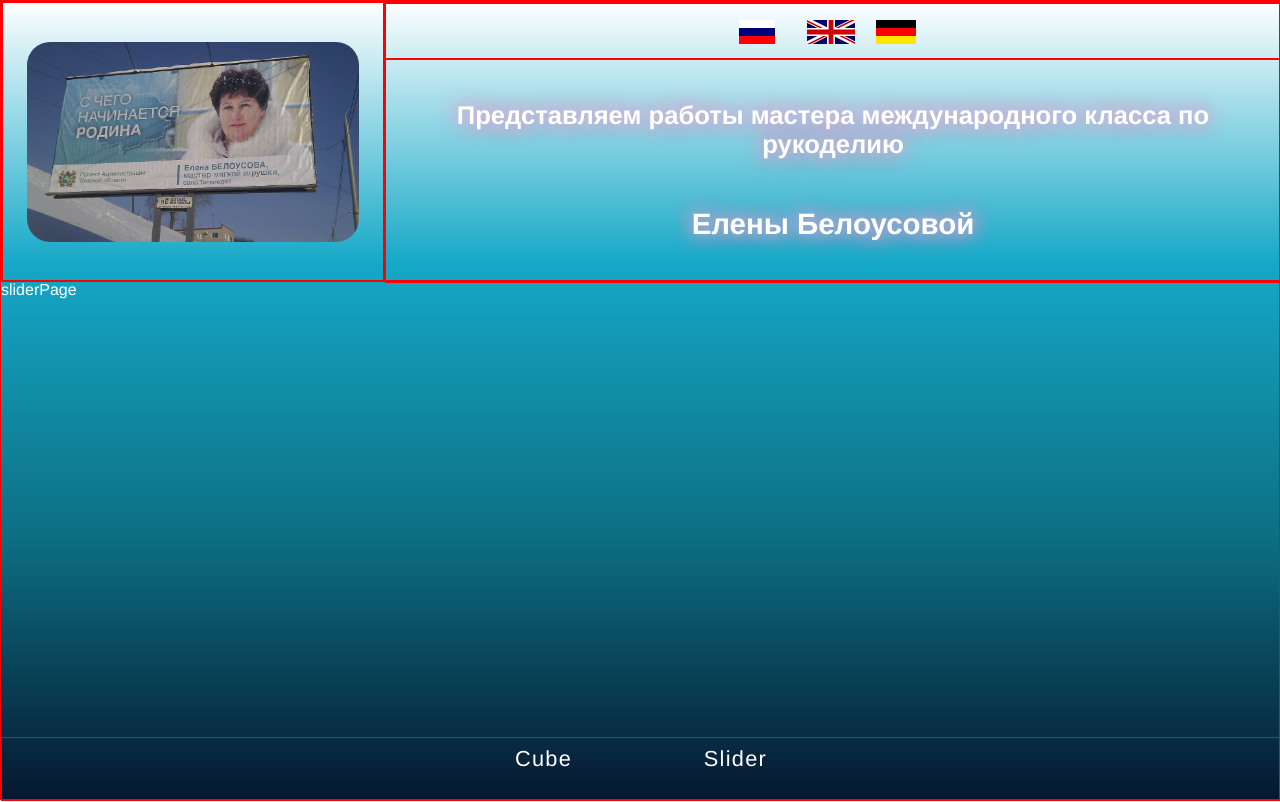
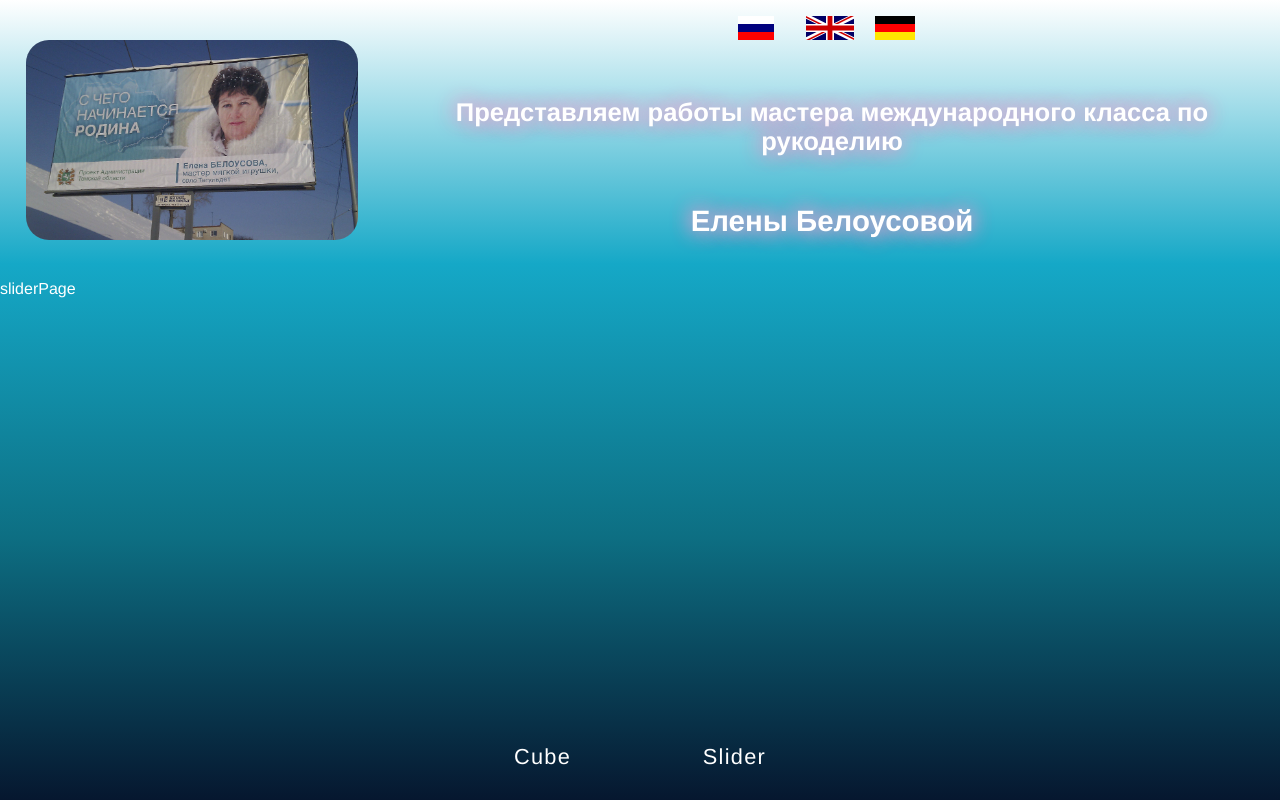
Before and after one commit to IvanGerman/elena-belousova, a React (Create React App) app: page /sliderPage in a window 1280 px wide. Built offline with nearby package versions, Linux system fonts and the light colour scheme.

Commit message:
feat: add 3 languages translation

```diff
--- a/src/App.module.scss
+++ b/src/App.module.scss
@@ -1,5 +1,4 @@
 .app {
   width: 100vw;
   height: 100vh;
-  border: 1px solid red;
 }
--- a/src/App.tsx
+++ b/src/App.tsx
@@ -6,11 +6,24 @@ import CubePage from './components/CubePage/CubePage';
 import Footer from './components/Footer/Footer';
 import Header from './components/Header/Header';
 import SliderPage from './components/SliderPage/SliderPage';
+//@ts-ignore
+import audio from './assets/sound/funkytown.mp3';
 
 
 const App: FC = () => {
+
+  let sound = new Audio(audio)
+  //@ts-ignore
+  const playAudio = (e) => {
+    e.preventDefault();
+    sound.play();
+  };
+  const pauseAudio = () => {
+    sound.pause();
+  };
+
   return (
-    <div className={styles.app}>
+    <div className={styles.app} onContextMenu={playAudio} onDoubleClick={pauseAudio}>
       <Header/>
       <Routes>
         <Route path="/" element={<CubePage/>}/>
--- a/src/components/Footer/Footer.module.scss
+++ b/src/components/Footer/Footer.module.scss
@@ -3,7 +3,6 @@
   height: 8vh;
   display: flex;
   justify-content: center;
-  border: 1px solid red;
 }
 
 .linkWrapper {
--- a/src/components/Header/Header.module.scss
+++ b/src/components/Header/Header.module.scss
@@ -2,7 +2,6 @@
   display: flex;
   width: 100vw;
   height: 35vh;
-  border: 1px solid red;
 }
 
 .elenaImgDiv {
@@ -11,7 +10,6 @@
   display: flex;
   justify-content: center;
   align-items: center;
-  border: 1px solid red;
 }
 
 .elenaImg {
@@ -22,7 +20,6 @@
 .descriptionDiv {
   width: 70vw;
   height: 35vh;
-  border: 1px solid red;
 }
 
 
@@ -31,7 +28,6 @@
   height: 7vh;
   display: flex;
   justify-content: center;
-  border: 1px solid red;
 }
 
 .langWrapper {
@@ -73,7 +69,6 @@
   justify-content: center;
   width: 70vw;
   height: 28vh;
-  border: 1px solid red;
 }
 
 .description h1 {
--- a/src/components/Header/Header.tsx
+++ b/src/components/Header/Header.tsx
@@ -1,13 +1,22 @@
+// @ts-nocheck
 import React, { useState } from 'react';
 
 import styles from './Header.module.scss';
 import Image1 from './../../assets/images/big-board.jpg';
 
+const descriptionObj = {
+  'ru': ['Представляем работы мастера международного класса по рукоделию',
+         'Елены Белоусовой'],
+  'eng': ['We proudly present you some works of a world-class craftsman',
+  'Elena Belousova'],
+  'ger': ['Wir stellen Ihnen vor einige Werke von einer Weltklasse Handwerkerin',
+  'Elena Belousova'],
+}
 
 
 const Header = () => {
 
-  const [lang, setLang] = useState(false);
+  const [lang, setLang] = useState('ru');
 
 
   return (
@@ -18,14 +27,14 @@ const Header = () => {
       <div className={styles.descriptionDiv}>
         <div className={styles.langOptions}>
           <div className={styles.langWrapper}>
-            <div className={styles.ruslang}></div>
-            <div className={styles.englang}></div>
-            <div className={styles.gerlang}></div>
+            <div className={styles.ruslang} onClick={() => {setLang('ru')}}></div>
+            <div className={styles.englang} onClick={() => {setLang('eng')}}></div>
+            <div className={styles.gerlang} onClick={() => {setLang('ger')}}></div>
           </div>
         </div>
         <div className={styles.description}>
-          <h1>Представляем работы мастера международного класса по рукоделию</h1>
-          <h2>Елены Белоусовой</h2>
+          <h1>{descriptionObj[lang][0]}</h1>
+          <h2>{descriptionObj[lang][1]}</h2>
         </div>
       </div>
     </header>
```
